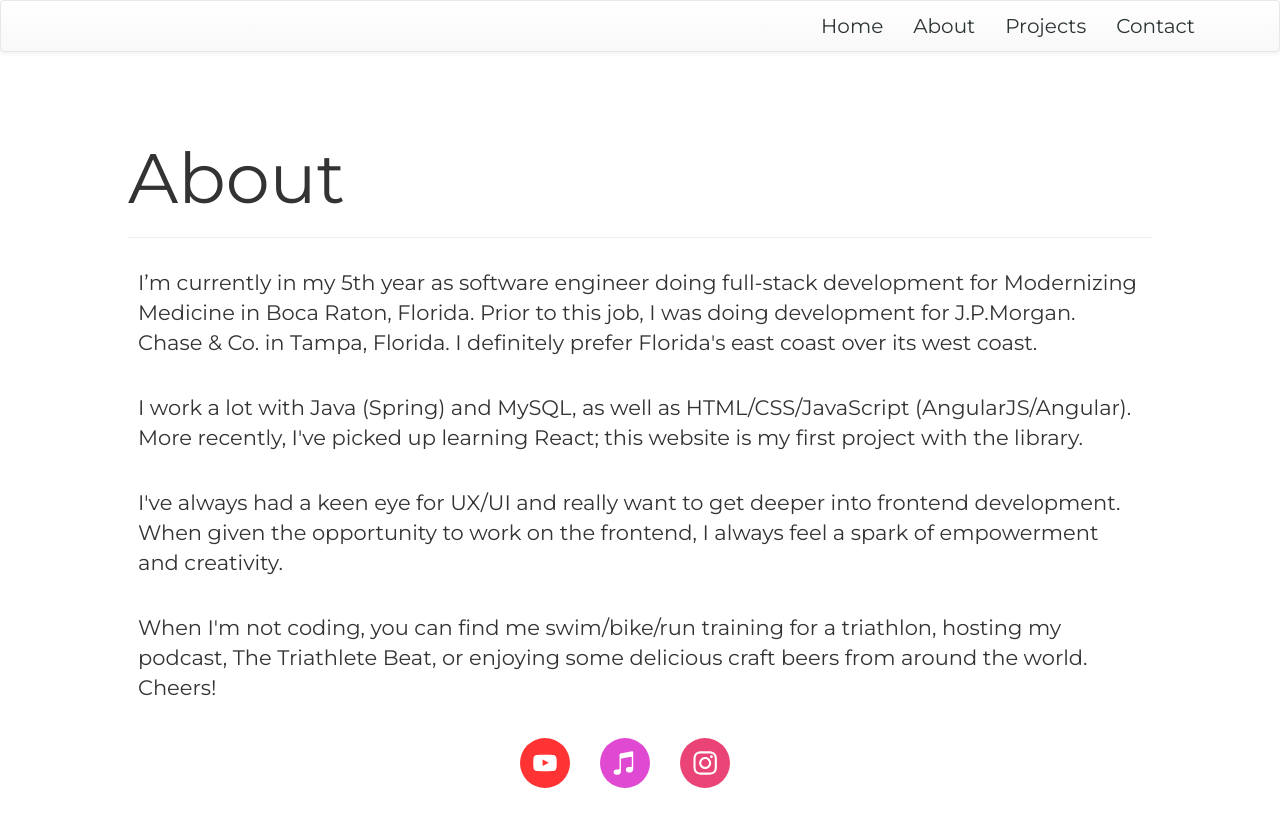
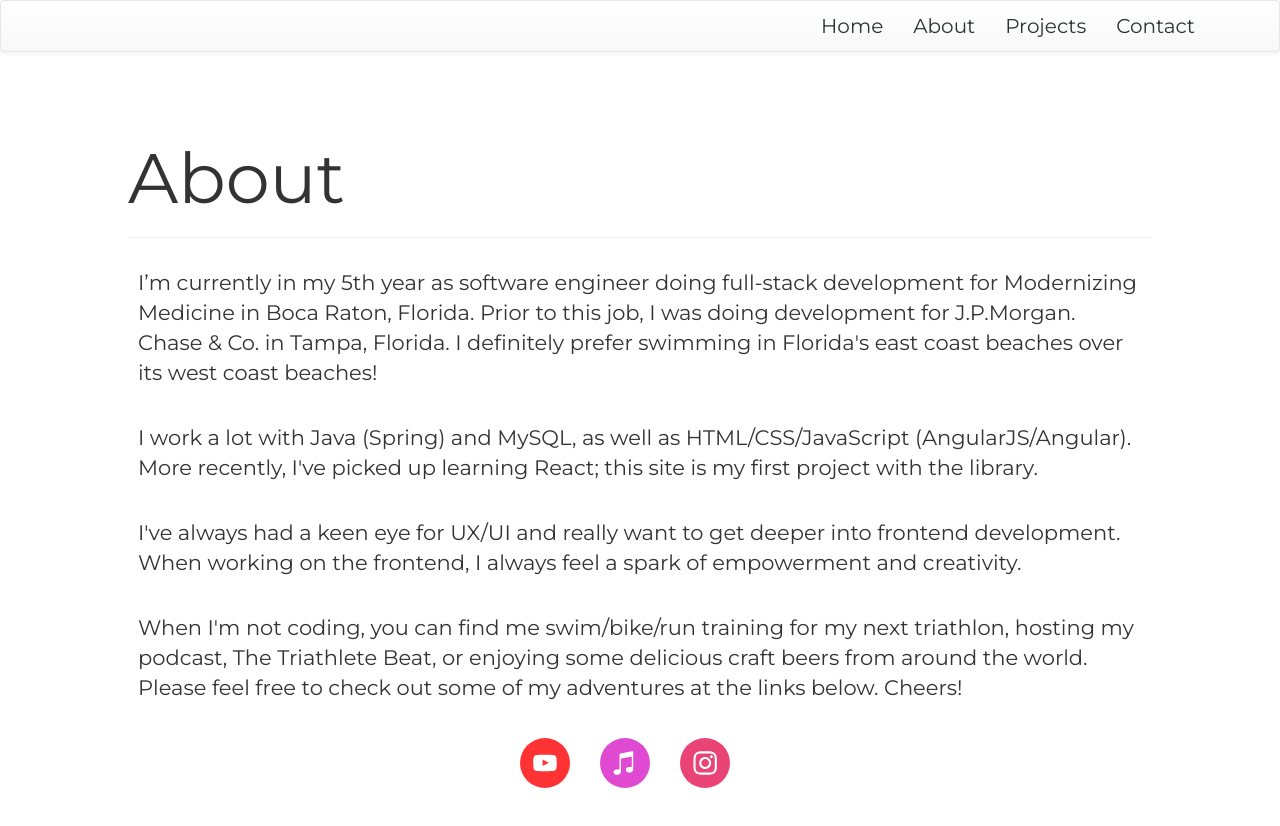
Before and after one commit to jeremyrojas/jeremyrojas.github.io, a React (Create React App) app: page /about in a window 1280 px wide. Shown: the top 826 px of the page. Built offline with nearby package versions, Linux system fonts and the light colour scheme.

Commit message:
minor updates about about/projects pages

```diff
--- a/src/pages/AboutPage/AboutPage.js
+++ b/src/pages/AboutPage/AboutPage.js
@@ -11,16 +11,16 @@ const AboutPage = () =>
       <hr/>
       <div className="main-header-subtitle-font text-left">
         <p>
-          I’m currently in my 5th year as software engineer doing full-stack development for Modernizing Medicine in Boca Raton, Florida. Prior to this job, I was doing development for J.P.Morgan. Chase & Co. in Tampa, Florida. I definitely prefer Florida's east coast over its west coast.
+          I’m currently in my 5th year as software engineer doing full-stack development for Modernizing Medicine in Boca Raton, Florida. Prior to this job, I was doing development for J.P.Morgan. Chase & Co. in Tampa, Florida. I definitely prefer swimming in Florida's east coast beaches over its west coast beaches!
         </p>
         <p>
-          I work a lot with Java (Spring) and MySQL, as well as HTML/CSS/JavaScript (AngularJS/Angular). More recently, I've picked up learning React; this website is my first project with the library.
+          I work a lot with Java (Spring) and MySQL, as well as HTML/CSS/JavaScript (AngularJS/Angular). More recently, I've picked up learning React; this site is my first project with the library.
         </p>
         <p>
-          I've always had a keen eye for UX/UI and really want to get deeper into frontend development. When given the opportunity to work on the frontend, I always feel a spark of empowerment and creativity.
+          I've always had a keen eye for UX/UI and really want to get deeper into frontend development. When working on the frontend, I always feel a spark of empowerment and creativity.
         </p>
         <p>
-          When I'm not coding, you can find me swim/bike/run training for a triathlon, hosting my podcast, The Triathlete Beat, or enjoying some delicious craft beers from around the world. Cheers!
+          When I'm not coding, you can find me swim/bike/run training for my next triathlon, hosting my podcast, The Triathlete Beat, or enjoying some delicious craft beers from around the world. Please feel free to check out some of my adventures at the links below. Cheers!
         </p>
       </div>
       <div className="social-space">
--- a/src/pages/ProjectsPage/ProjectsPage.js
+++ b/src/pages/ProjectsPage/ProjectsPage.js
@@ -10,11 +10,11 @@ const ProjectsPage = () =>
       <hr/>
       <div className="main-header-subtitle-font text-left">
         <p>
-          More projects coming soon...
+          Projects coming soon...
         </p>
         <p>
           <span>
-            In the mean time, feel free to check out my
+            In the mean time, check out my
              <a href="https://github.com/jeremyrojas"> GitHub </a>
             for this site's source code!
           </span>
```
